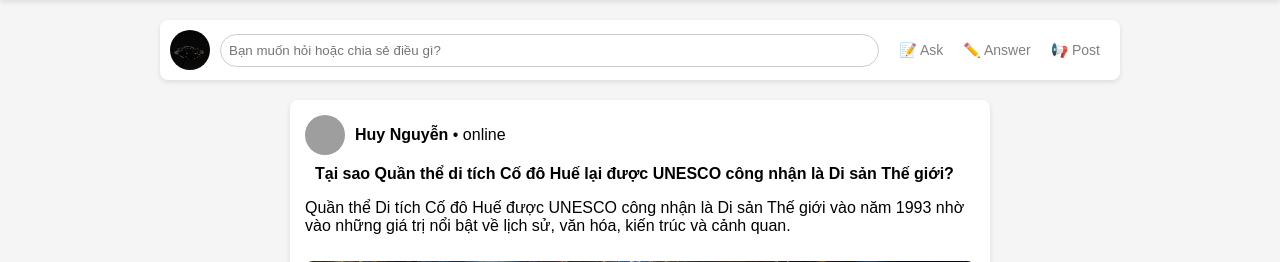
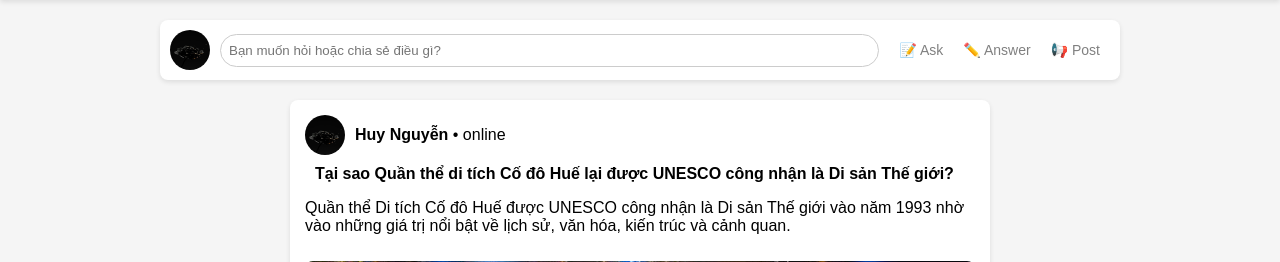
Before and after one commit to donganm/BTL_chuyende, a PHP site: the page made by webBTL/pages/baidangketnoiq&a.php in a window 1280 px wide. Shown: the part 50-312 px from the top of the page. Run offline with PHP 8.4, Linux system fonts and the light colour scheme; grey boxes are pictures that could not be loaded.

Commit message:
updateavata

```diff
--- a/webBTL/pages/baidangketnoiq&a.php
+++ b/webBTL/pages/baidangketnoiq&a.php
@@ -177,7 +177,7 @@
             <div class="posts-container">
                 <div class="post">
                     <div class="user-info">
-                        <img src="123.png" alt="" class="avatar">
+                        <img src="..//assets/img/avata1.jpg" alt="" class="avatar">
                         <div>
                             <strong>Huy Nguyễn</strong> <span class="bot-tag"> • online</span>
                         </div>
```
